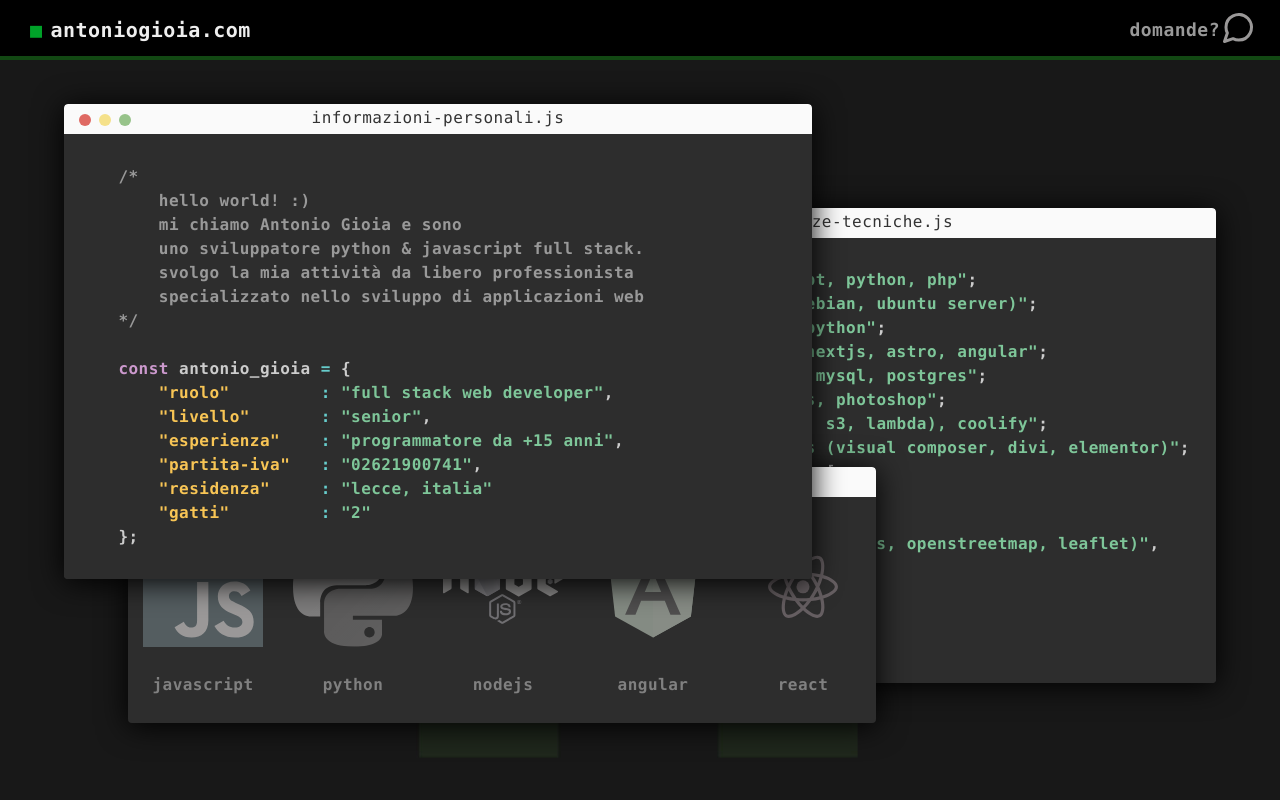
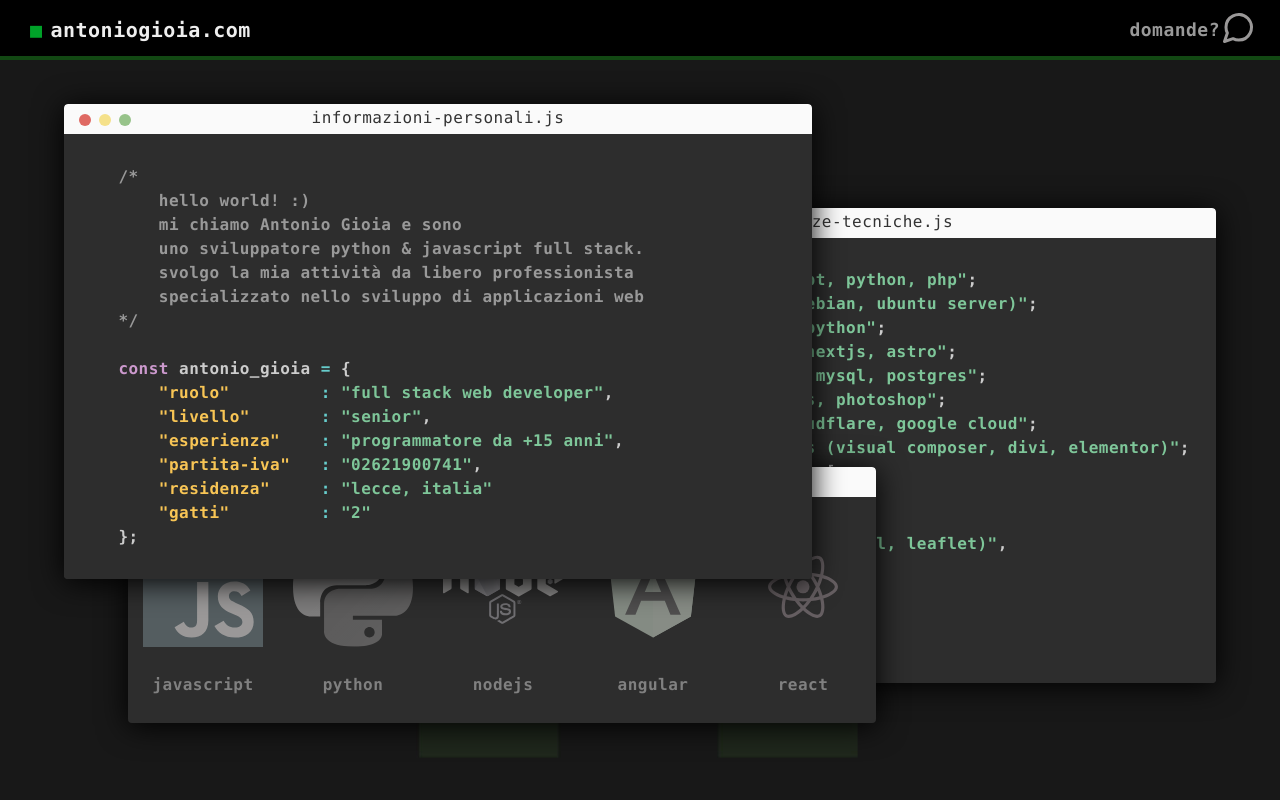
Before and after one commit to antoniogioiacom/antoniogioia.com, an Astro site: page / in a window 1280 px wide. Shown: the top 800 px of the page. Built offline with nearby package versions, Linux system fonts and the light colour scheme; Astro itself is replaced by a stand-in of ours.

Commit message:
Updated skills block

```diff
--- a/src/components/block-code.jsx
+++ b/src/components/block-code.jsx
@@ -34,15 +34,15 @@ const antonio_gioia = {
 const languages  = "javascript, python, php";
 const server     = "linux (debian, ubuntu server)";
 const backend    = "nodejs, python";
-const frontend   = "react / nextjs, astro, angular";
+const frontend   = "react / nextjs, astro";
 const database   = "mongodb, mysql, postgres";
 const web_design = "html, css, photoshop";
-const cloud      = "aws (ec2, s3, lambda), coolify";
+const cloud      = "aws, cloudflare, google cloud";
 const cms        = "wordpress (visual composer, divi, elementor)";
 const competenze_specifiche = [
     "accessibilità (aria)",
     "responsive design",
-    "integrazione mappe (google maps, openstreetmap, leaflet)",
+    "integrazione mappe (maplibre-gl, leaflet)",
     "search engine optimization",
     "web crawlers",
     "SAML 2.0",
```
